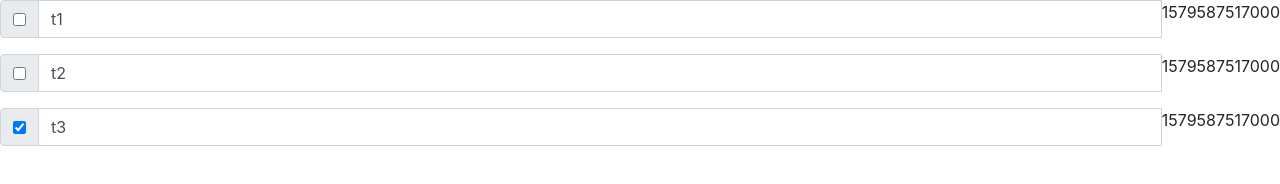
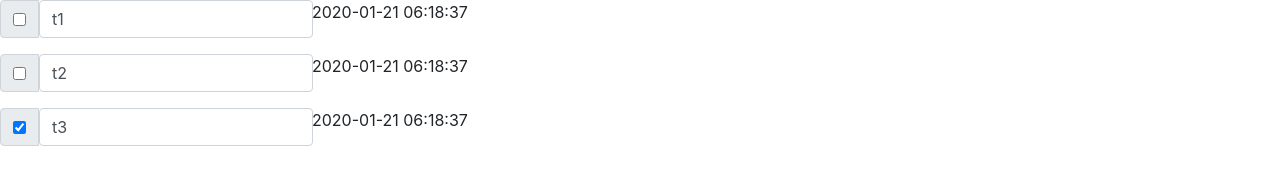
Before and after one commit to dnfvnsxn/angularJS, a plain HTML site: page index.html in a window 1280 px wide. Drawn offline with nearby package versions, Linux system fonts and the light colour scheme.

Commit message:
ngFilter

```diff
--- a/index.html
+++ b/index.html
@@ -22,13 +22,14 @@
                         <div class="input-group-text">
                             <input type="checkbox" ng-model="todo.completed" />
                         </div>
+                        <input
+                            type="text"
+                            class="form-control"
+                            ng-model="todo.title"
+                        />
                     </div>
-                    <input
-                        type="text"
-                        class="form-control"
-                        ng-model="todo.title"
-                    />
-                    <date>{{todo.createdAt}}</date>
+
+                    <date>{{todo.createdAt | date:'yyyy-MM-dd HH:mm:ss'}}</date>
                 </div>
             </li>
         </ul>
```
